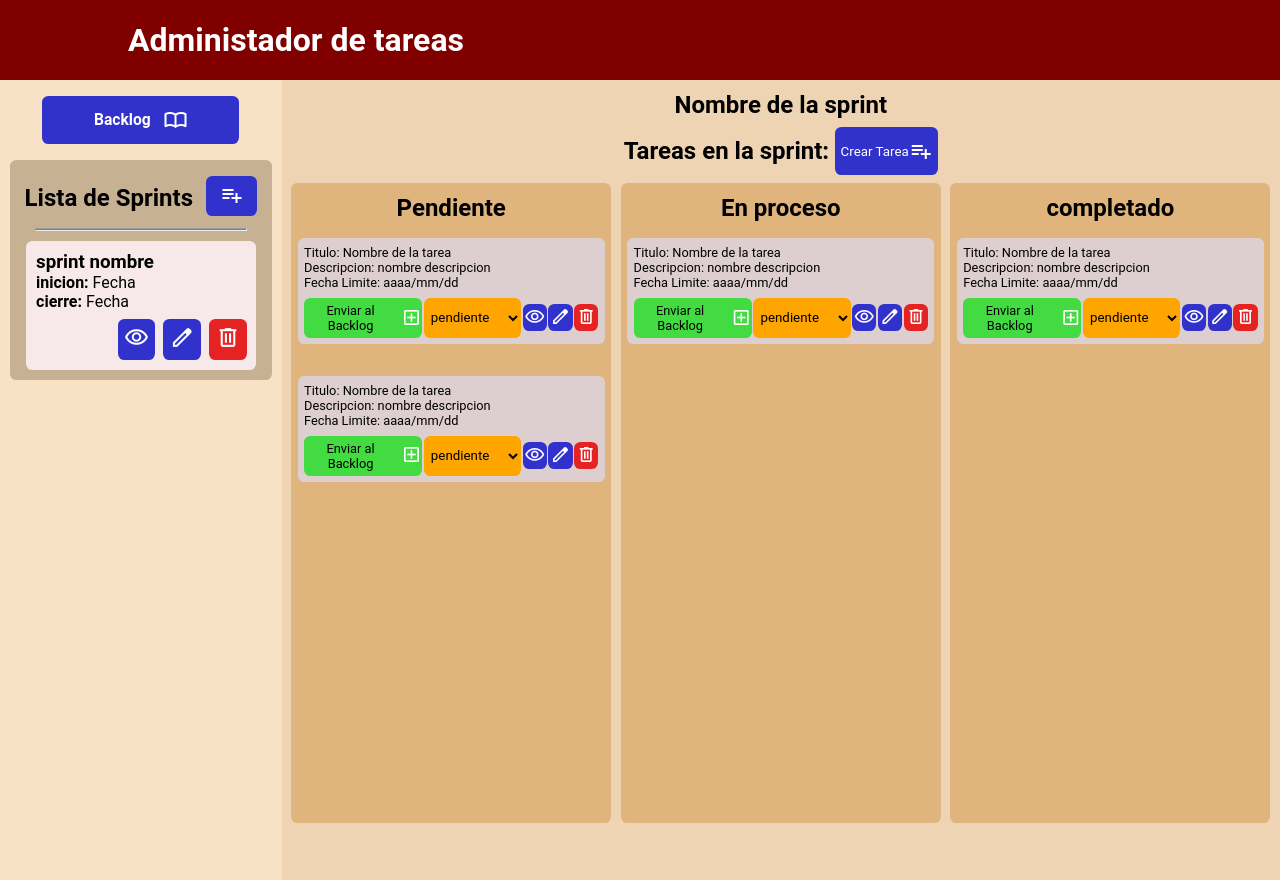
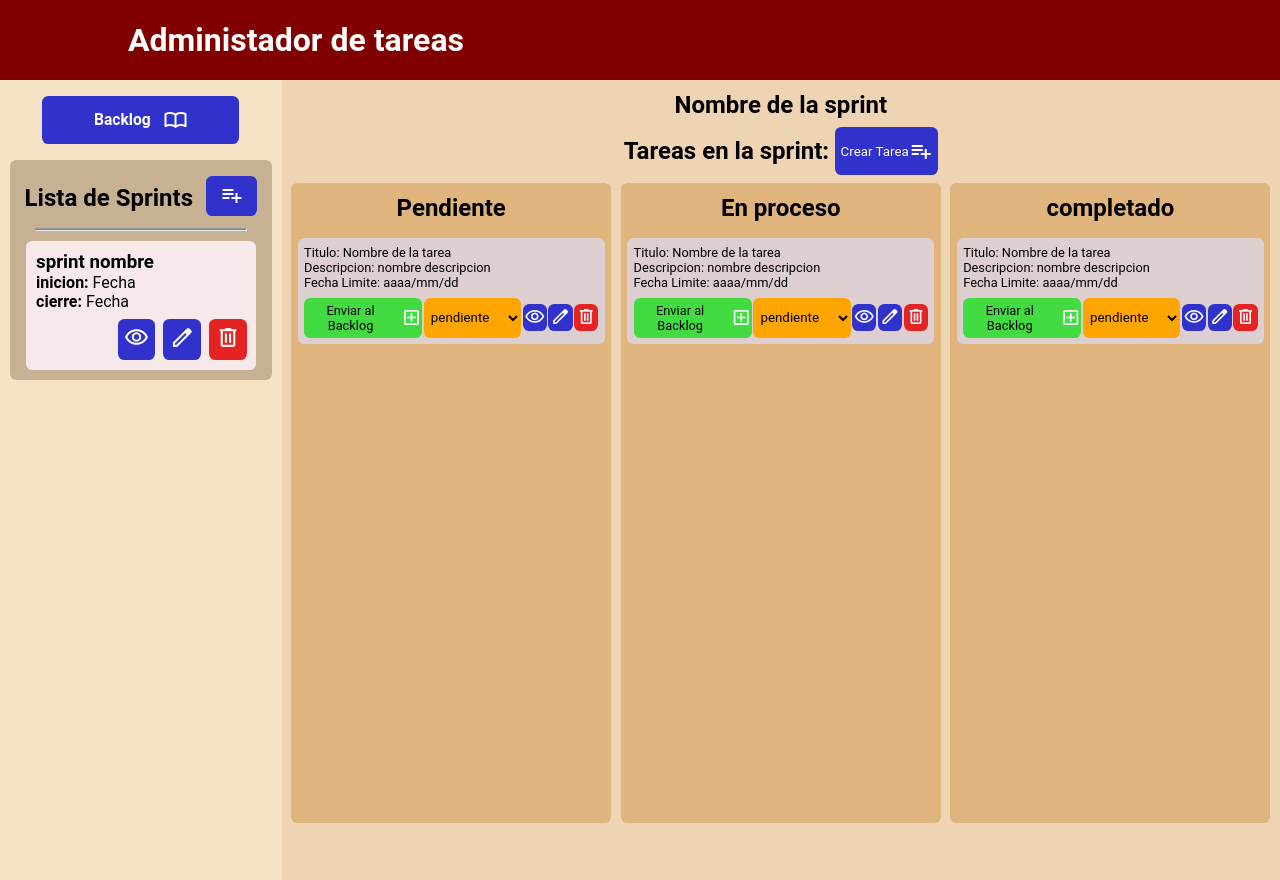
Before and after one commit to MatiasRodriguez01/backlog, a React (Vite) app: page / in a window 1280 px wide. Built offline with nearby package versions, Linux system fonts and the light colour scheme.

Commit message:
inicio de proyecto

```diff
--- a/src/components/ul/ListaTareas/ListaTareas.tsx
+++ b/src/components/ul/ListaTareas/ListaTareas.tsx
@@ -21,7 +21,6 @@ const ListaTareas = () => {
               <h2>Pendiente</h2>
             </div>
             <Tarea />
-            <Tarea />
           </div>
           <div className={styles.proceso}>
             <div className={styles.titulo}>
```
